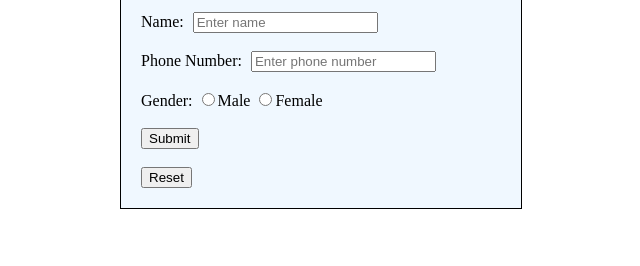
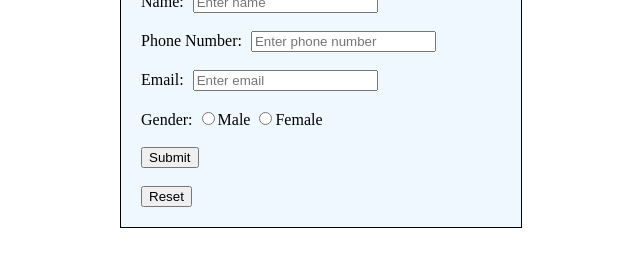
Before and after one commit to chaitanya-sahu-123/devops-internal, a plain HTML site: page index.html in a window 1280 px wide. Shown: the part 348-614 px from the top of the page, without its empty margins (319-959 px from the left). Drawn offline with Linux system fonts and the light colour scheme.

Commit message:
added email

```diff
--- a/index.html
+++ b/index.html
@@ -22,6 +22,8 @@
             <input type="text" style="margin-left: 5px;" placeholder="Enter name"><br/><br/>
             <label>Phone Number:</label>
             <input type="text" style="margin-left: 5px;" placeholder="Enter phone number"><br/><br/>
+            <label>Email:</label>
+            <input type="email" style="margin-left: 5px;" placeholder="Enter email"><br/><br/>
             <label>Gender:</label>
             <input type="radio" name="gen" value="male">Male</input>
             <input type="radio" name="gen" value="female">Female</input>
```
